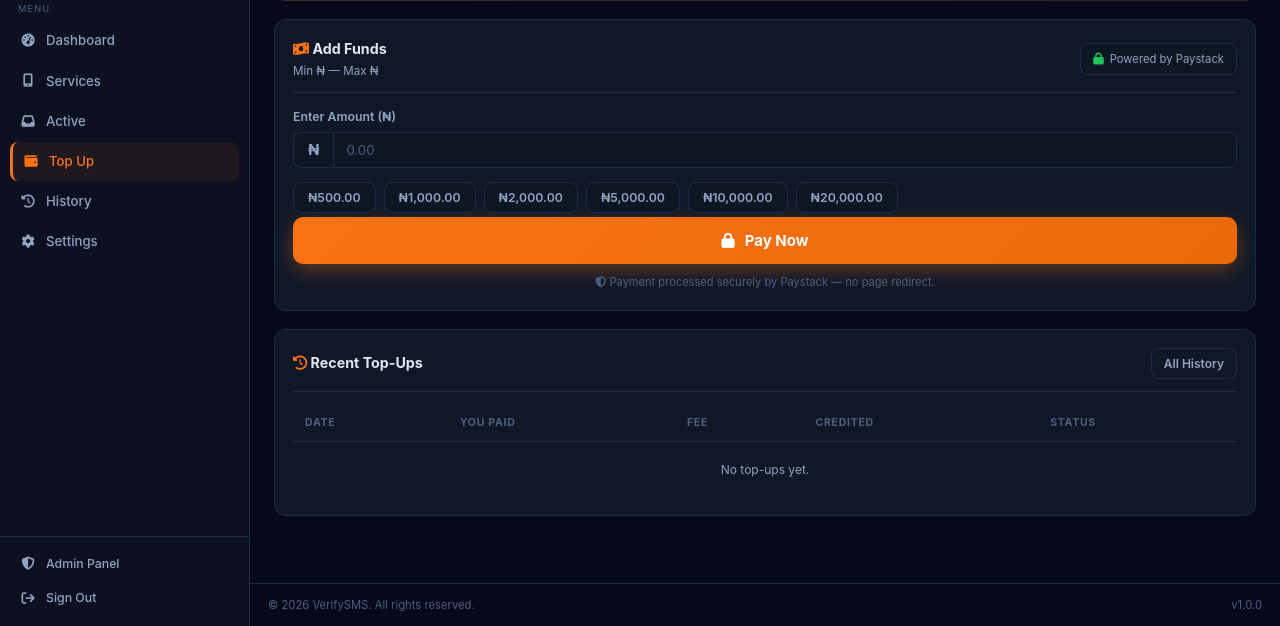
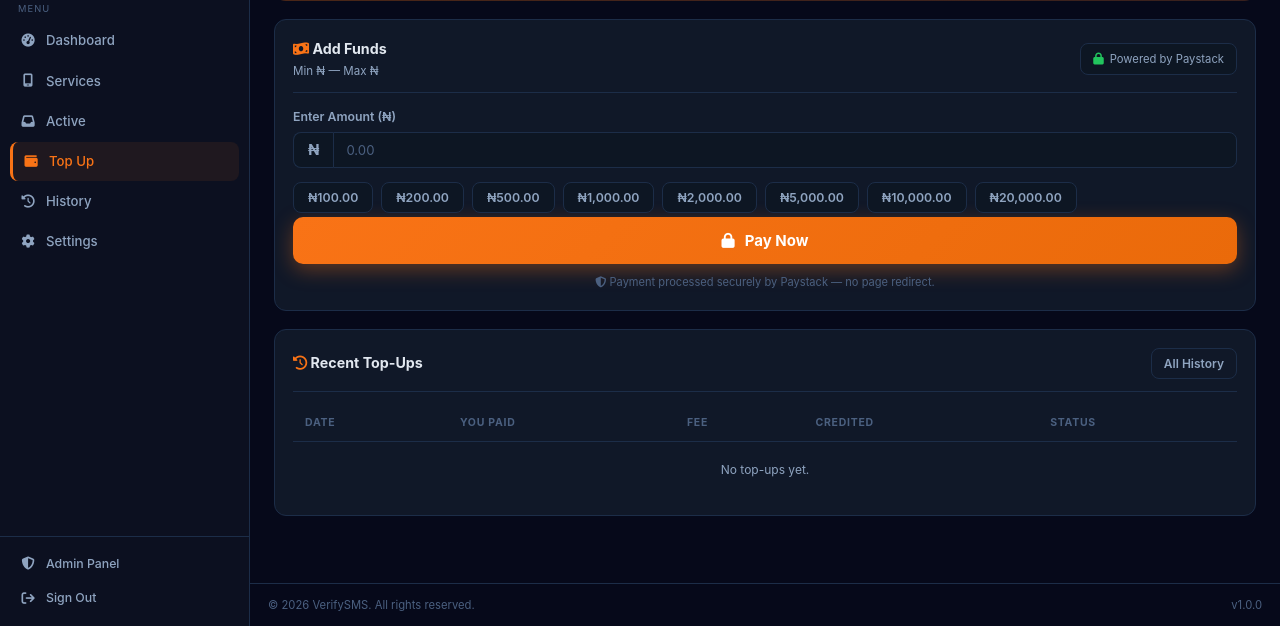
Before and after one commit to awwal247/verifysms, a Django app: template templates/user/topup.html in a window 1280 px wide. Shown: the part 174-800 px from the top of the page. Run offline with Django 5.2, Linux system fonts and the light colour scheme; the template is opened without the code that fills it: values that come from a table or form of the project are taken from there, others are empty; a user stored in the database is signed in; data comes from the database, SQL or seed files in the repository; some libraries are stand-ins or nearby versions.

Commit message:
change features

```diff
--- a/core/management/commands/seed_demo.py
+++ b/core/management/commands/seed_demo.py
@@ -22,7 +22,7 @@
             "site_rate": ("1600", "NGN per provider USD"),
             "markup_percent": ("20", "Provider price markup"),
             "topup_fee_percent": ("3", "Wallet top-up fee"),
-            "min_topup": ("500", "Minimum wallet top-up"),
+            "min_topup": ("100", "Minimum wallet top-up"),
             "max_topup": ("500000", "Maximum wallet top-up"),
             "sms_poll_interval": ("5", "SMS polling interval"),
             "maintenance_mode": ("0", "Maintenance mode"),
--- a/templates/user/topup.html
+++ b/templates/user/topup.html
@@ -226,13 +226,15 @@
           border-radius:var(--radius-sm) 0 0 var(--radius-sm);
           color:var(--text-muted);font-weight:700;font-size:1rem">₦</span>
         <input class="form-control" type="number" id="amountInput"
-          placeholder="0.00" min="500" max="500000"
+          placeholder="0.00" min="100" max="500000"
           step="1" oninput="onAmountChange(this.value)"
           style="border-radius:0 var(--radius-sm) var(--radius-sm) 0">
       </div>
     </div>
 
     <div class="quick-amounts">
+      <button type="button" class="qa-btn" data-amount="100" onclick="setAmount(100)">₦100.00</button>
+      <button type="button" class="qa-btn" data-amount="200" onclick="setAmount(200)">₦200.00</button>
       <button type="button" class="qa-btn" data-amount="500" onclick="setAmount(500)">₦500.00</button>
       <button type="button" class="qa-btn" data-amount="1000" onclick="setAmount(1000)">₦1,000.00</button>
       <button type="button" class="qa-btn" data-amount="2000" onclick="setAmount(2000)">₦2,000.00</button>
@@ -321,7 +323,7 @@
    ── */
 const FEE_PCT  = parseFloat('{{ fee_percent|default:"3" }}') || 3;
 const WALLET   = parseFloat('{{ current_user.balance|default:"0" }}') || 0;
-const MIN_AMT  = parseFloat('{{ min_topup|default:"500" }}') || 500;
+const MIN_AMT  = parseFloat('{{ min_topup|default:"100" }}') || 100;
 const MAX_AMT  = parseFloat('{{ max_topup|default:"500000" }}') || 500000;
 
 function fmt(n){
```
Also changed, not shown: core/views.py (+4 -4 lines).
